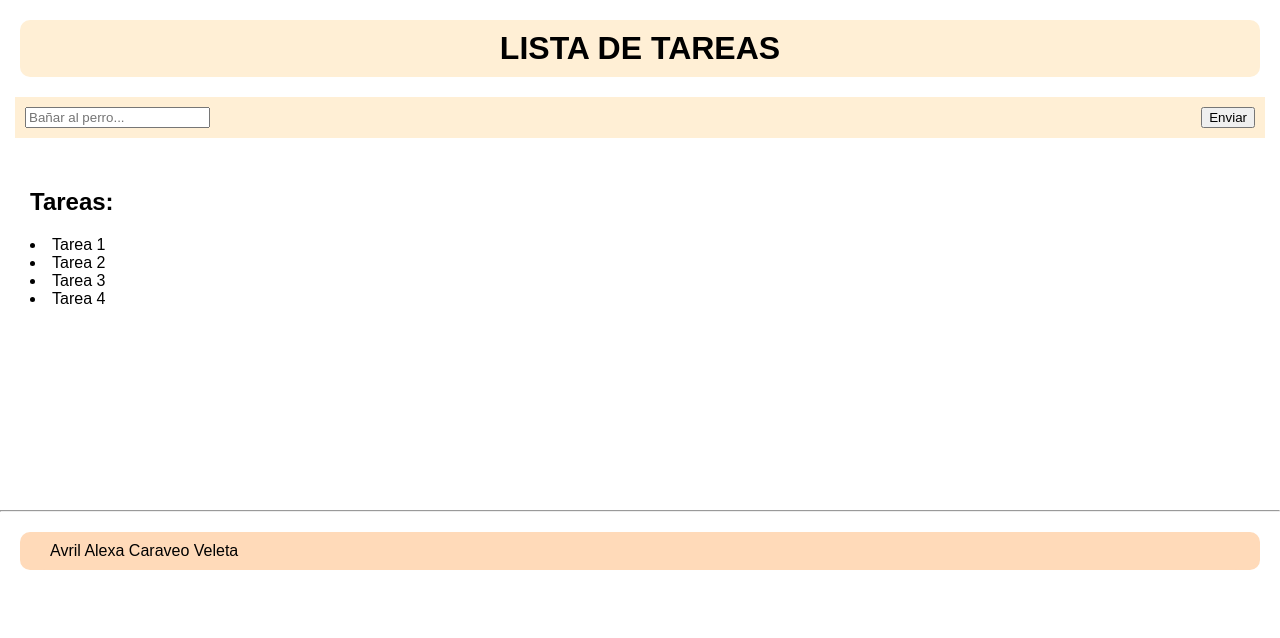
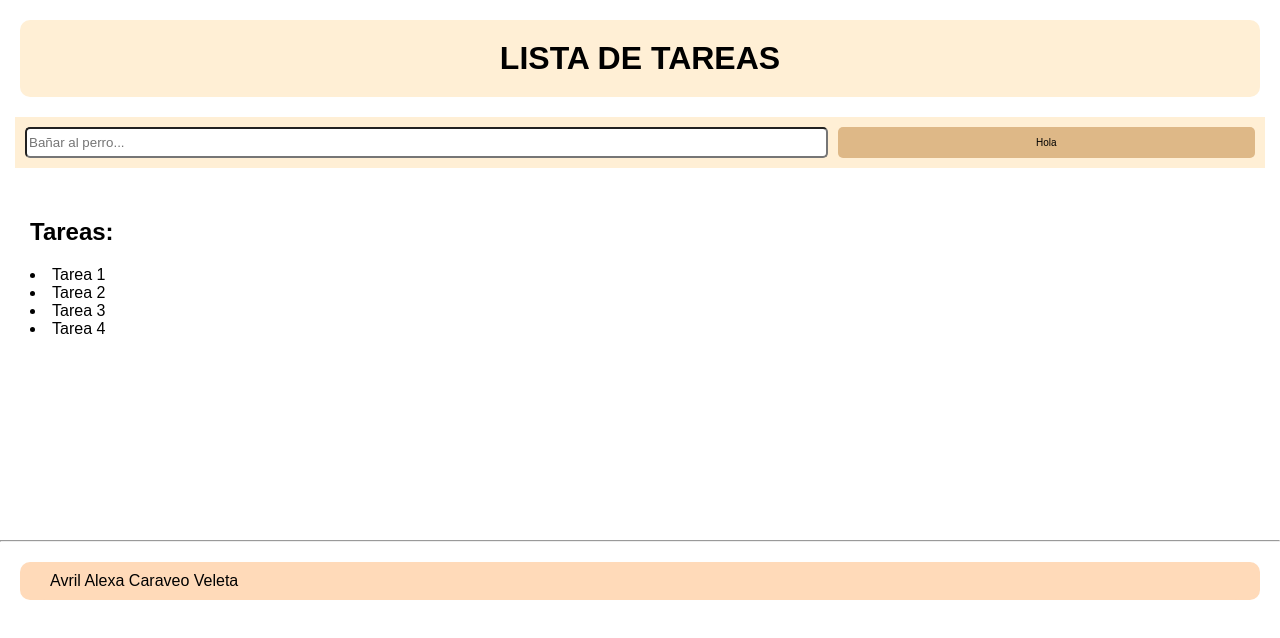
Before and after one commit to Just-Seven/Aplicaciones-web, a plain HTML site: page Index.html in a window 1280 px wide. Drawn offline with Linux system fonts and the light colour scheme.

Commit message:
Cambios en el botón

```diff
--- a/Index.html
+++ b/Index.html
@@ -16,7 +16,7 @@
     <body>
         <div class="contenedor-doble">
             <input type="text" placeholder="Bañar al perro...">
-            <input class="boton" type="button" value="Enviar">
+            <button class="boton" type="button">Hola</button>
         </div>
         <div class="tareas">
             <h2>Tareas:</h2>
--- a/styles/main.css
+++ b/styles/main.css
@@ -3,13 +3,13 @@
     background-color: papayawhip;
     margin: 20px;
     border-radius: 10px;
-    padding: 10px 20px
+    padding: 20px
 
 }
 
 .contenedor-doble {
     display: flex;
-    padding: 10px 10px;
+    padding: 10px;
     justify-content: space-between;
     margin: 15px;
     background-color: papayawhip;
@@ -22,8 +22,9 @@ footer {
     border-radius: 10px;
     background-color: peachpuff;
 }
-.boton:{
-    padding: 10px 20px;
+.boton{
+    flex: 1;
+    padding: 10px;
     font-size: 10px;
     background-color: burlywood;
     border: none;
@@ -39,6 +40,13 @@ footer {
     border-radius: 5px;
     background-color: peachpuff;
 }
+
+.contenedor-doble input {
+    flex: 2;
+    margin-right: 10px;
+    border-radius: 5px;
+}
+
 .tareas{
     padding: 10px;
     margin: 20px;
```
